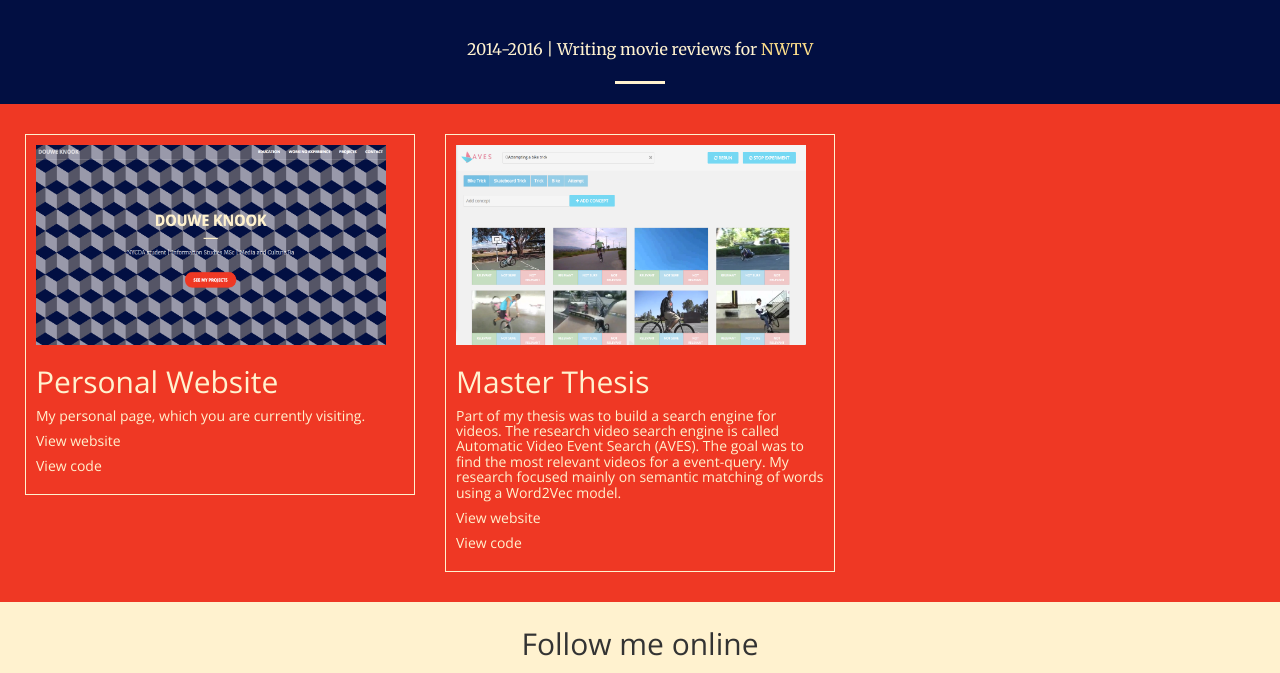
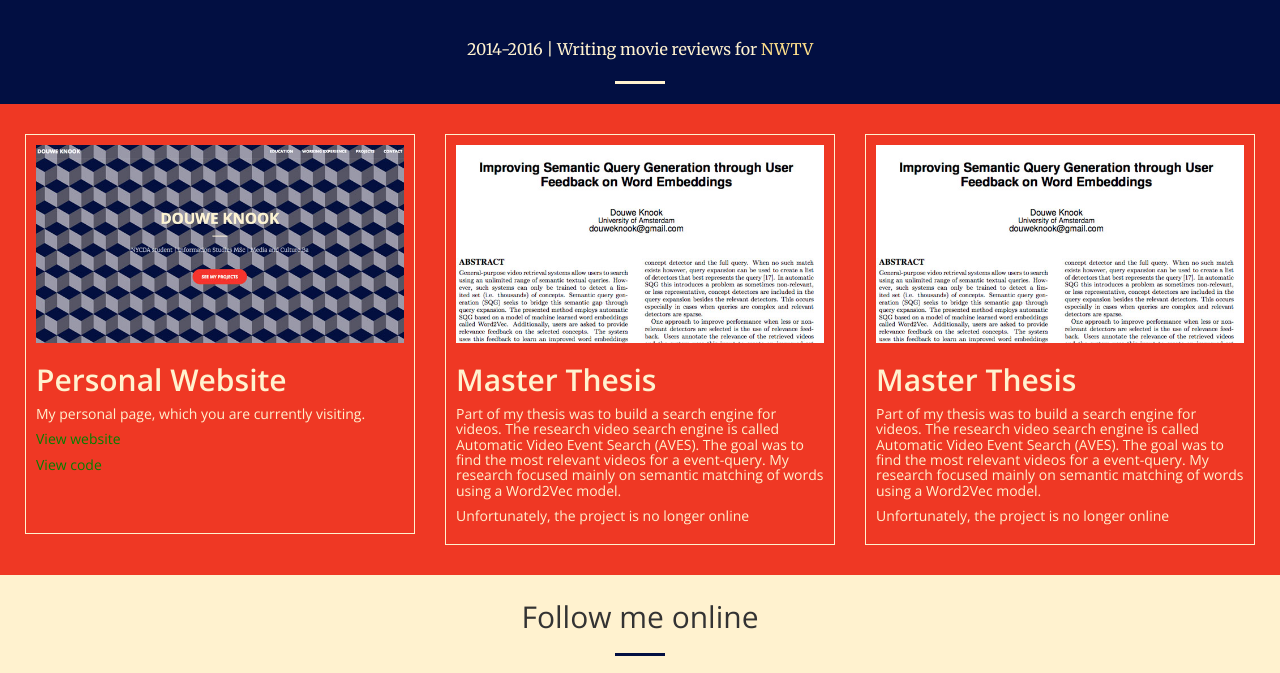
Before and after one commit to NYCDA-BSSA-SEPTEMBER-2016/personal-website-douwe, a website: page index.html in a window 1280 px wide. Shown: the part 1903-2576 px from the top of the page. Drawn offline with nearby package versions, Linux system fonts and the light colour scheme.

Commit message:
changes readme

```diff
--- a/css/style.css
+++ b/css/style.css
@@ -134,6 +134,11 @@ hr.dark {
 	margin: 10px 0px;
 	color: #fff2cf;
 	border: 1px solid #fff2cf;
+	min-height: 400px;
+}
+
+.project-title {
+	font-weight: 600;
 }
 
 .bg-services {
@@ -156,14 +161,11 @@ hr.dark {
 	color: #fff2cf;
 }
 
-.crop {
-    width: 350px;
-    height: 200px;
-    overflow: hidden;
+.project-link,
+.prokect-link:hover,
+.prokect-link:active,
+.prokect-link:visited {
+	color:green;
+	transition: none;
+	opacity: 100%;
 }
-
-.crop img {
-    width: 400px;
-    height: 300px;
-    margin: -75px 0 0 -100px;
-}
--- a/index.html
+++ b/index.html
@@ -85,7 +85,7 @@
                 <div class="col-lg-8 col-lg-offset-2 text-center text-color">
                     <h2 class="section-heading dark-shade-text">EDUCATION</h2>
                     <hr class="light">
-                    <h3>Degrees</h3>
+                    <h3>Academic Degrees</h3>
                     <p>2015-2016 | MSc <span class="dark-shade-text">Information Studies</span> (cum laude) | University of Amsterdam
                     <h5>Electives: Internship at TNO</h5>
                     </p>
@@ -135,126 +135,32 @@
             <div class="row">
                 <div class="col-lg-4 col-sm-6">
                     <div class="project-box">
-                        <img src="img/portfolio/thumbnails/img2.jpg" class="img-responsive crop">
+                        <img src="img/portfolio/thumbnails/7.jpg" class="img-responsive crop">
                         <h2 class="project-title">Personal Website</h2>
                         <h5>My personal page, which you are currently visiting.</h5>
-                        <h5><a href="index.html"></a>View website</h5>
-                        <h5><a href=""></a>View code</h5>
+                        <h5><a class="project-link" href="index.html">View website</a></h5>
+                        <h5><a class="project-link" href="https://github.com/NYCDA-BSSA-SEPTEMBER-2016/personal-website-douwe">View code</a></h5>
                     </div>
                 </div>
                 <div class="col-lg-4 col-sm-6">
                     <div class="project-box">
-                        <img src="img/portfolio/thumbnails/img1.jpg" class="img-responsive crop">
+                        <img src="img/portfolio/thumbnails/8.jpg" class="img-responsive crop">
                         <h2 class="project-title">Master Thesis</h2>
                         <h5>Part of my thesis was to build a search engine for videos. The research video search engine is called Automatic Video Event Search (AVES). The goal was to find the most relevant videos for a event-query. My research focused mainly on semantic matching of words using a Word2Vec model.</h5>
-                        <h5><a href=""></a>View website</h5>
-                        <h5><a href=""></a>View code</h5>
+                        <h5>Unfortunately, the project is no longer online</h5>
+                    </div>
+                </div>
+                <div class="col-lg-4 col-sm-6">
+                    <div class="project-box">
+                        <img src="img/portfolio/thumbnails/8.jpg" class="img-responsive crop">
+                        <h2 class="project-title">Master Thesis</h2>
+                        <h5>Part of my thesis was to build a search engine for videos. The research video search engine is called Automatic Video Event Search (AVES). The goal was to find the most relevant videos for a event-query. My research focused mainly on semantic matching of words using a Word2Vec model.</h5>
+                        <h5>Unfortunately, the project is no longer online</h5>
                     </div>
                 </div>
             </div>
-            <!-- <div class="row no-gutter popup-gallery">
-                <div class="col-lg-4 col-sm-6">
-                    <a href="img/portfolio/fullsize/1.jpg" class="portfolio-box">
-                        <img src="img/portfolio/thumbnails/1.jpg" class="img-responsive" alt="">
-                        <div class="portfolio-box-caption">
-                            <div class="portfolio-box-caption-content">
-                                <div class="project-category text-faded">
-                                    Category
-                                </div>
-                                <div class="project-name">
-                                    Project Name
-                                </div>
-                            </div>
-                        </div>
-                    </a>
-                </div>
-                <div class="col-lg-4 col-sm-6">
-                    <a href="img/portfolio/fullsize/2.jpg" class="portfolio-box">
-                        <img src="img/portfolio/thumbnails/2.jpg" class="img-responsive" alt="">
-                        <div class="portfolio-box-caption">
-                            <div class="portfolio-box-caption-content">
-                                <div class="project-category text-faded">
-                                    Category
-                                </div>
-                                <div class="project-name">
-                                    Project Name
-                                </div>
-                            </div>
-                        </div>
-                    </a>
-                </div>
-                <div class="col-lg-4 col-sm-6">
-                    <a href="img/portfolio/fullsize/3.jpg" class="portfolio-box">
-                        <img src="img/portfolio/thumbnails/3.jpg" class="img-responsive" alt="">
-                        <div class="portfolio-box-caption">
-                            <div class="portfolio-box-caption-content">
-                                <div class="project-category text-faded">
-                                    Category
-                                </div>
-                                <div class="project-name">
-                                    Project Name
-                                </div>
-                            </div>
-                        </div>
-                    </a>
-                </div>
-                <div class="col-lg-4 col-sm-6">
-                    <a href="img/portfolio/fullsize/4.jpg" class="portfolio-box">
-                        <img src="img/portfolio/thumbnails/4.jpg" class="img-responsive" alt="">
-                        <div class="portfolio-box-caption">
-                            <div class="portfolio-box-caption-content">
-                                <div class="project-category text-faded">
-                                    Category
-                                </div>
-                                <div class="project-name">
-                                    Project Name
-                                </div>
-                            </div>
-                        </div>
-                    </a>
-                </div>
-                <div class="col-lg-4 col-sm-6">
-                    <a href="img/portfolio/fullsize/5.jpg" class="portfolio-box">
-                        <img src="img/portfolio/thumbnails/5.jpg" class="img-responsive" alt="">
-                        <div class="portfolio-box-caption">
-                            <div class="portfolio-box-caption-content">
-                                <div class="project-category text-faded">
-                                    Category
-                                </div>
-                                <div class="project-name">
-                                    Project Name
-                                </div>
-                            </div>
-                        </div>
-                    </a>
-                </div>
-                <div class="col-lg-4 col-sm-6">
-                    <a href="img/portfolio/fullsize/6.jpg" class="portfolio-box">
-                        <img src="img/portfolio/thumbnails/6.jpg" class="img-responsive" alt="">
-                        <div class="portfolio-box-caption">
-                            <div class="portfolio-box-caption-content">
-                                <div class="project-category text-faded">
-                                    Category
-                                </div>
-                                <div class="project-name">
-                                    Project Name
-                                </div>
-                            </div>
-                        </div>
-                    </a>
-                </div>
-            </div> -->
         </div>
     </section>
-
-<!--     <aside class="bg-dark">
-        <div class="container text-center">
-            <div class="call-to-action">
-                <h2>Free Download at Start Bootstrap!</h2>
-                <a href="http://startbootstrap.com/template-overviews/creative/" class="btn btn-default btn-xl sr-button">Download Now!</a>
-            </div>
-        </div>
-    </aside> -->
 
     <section class="bg-services" id="services">
         <div class="container">
```
Also changed, not shown: README.md, img/portfolio/thumbnails/7.jpg (added), img/portfolio/thumbnails/8.jpg (added).
